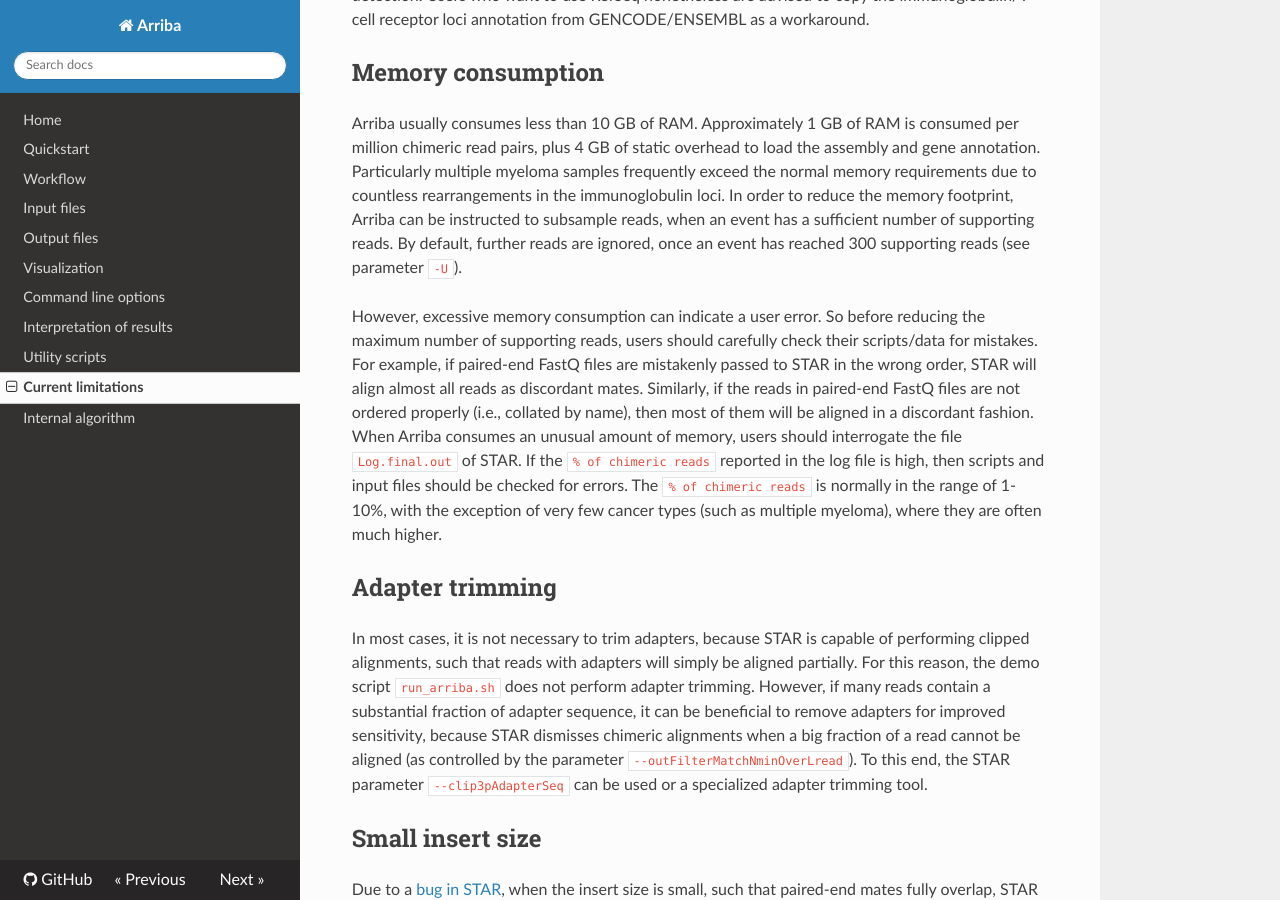
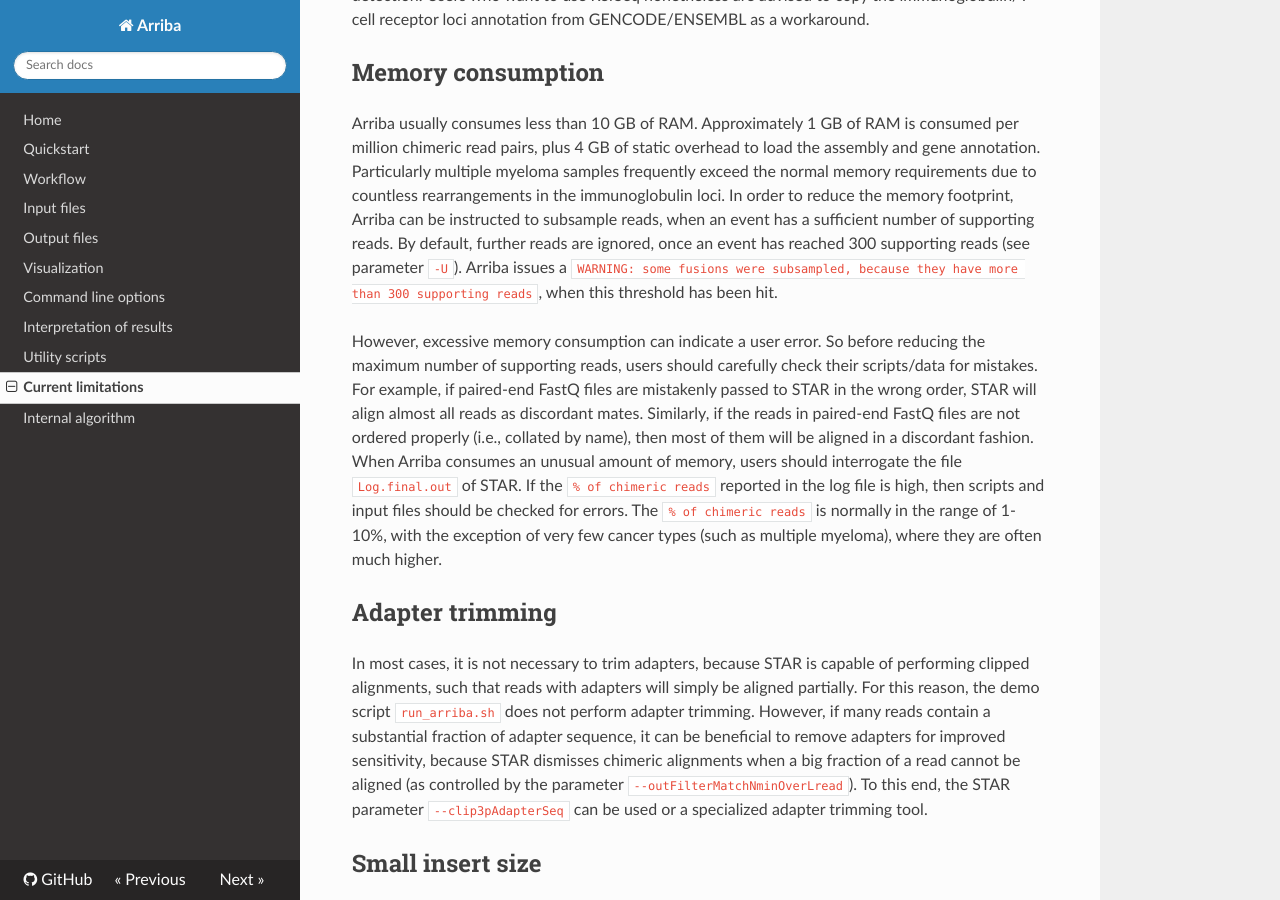
Before and after one commit to suhrig/arriba, an MkDocs documentation site: the page built from documentation/current-limitations.md, in a window 1280 px wide and 900 px high, scrolled down 467 px. Built offline with MkDocs 1.6.1, drawn with Linux system fonts in a browser that asks for light colours; nearby versions of some CDN libraries; old or Windows-style settings are respelled for this version of MkDocs.

Commit message:
state subsampling warning in documentation

```diff
--- a/documentation/current-limitations.md
+++ b/documentation/current-limitations.md
@@ -11,7 +11,7 @@
 Memory consumption
 ------------------
 
-Arriba usually consumes less than 10 GB of RAM. Approximately 1 GB of RAM is consumed per million chimeric read pairs, plus 4 GB of static overhead to load the assembly and gene annotation. Particularly multiple myeloma samples frequently exceed the normal memory requirements due to countless rearrangements in the immunoglobulin loci. In order to reduce the memory footprint, Arriba can be instructed to subsample reads, when an event has a sufficient number of supporting reads. By default, further reads are ignored, once an event has reached 300 supporting reads (see parameter `-U`).
+Arriba usually consumes less than 10 GB of RAM. Approximately 1 GB of RAM is consumed per million chimeric read pairs, plus 4 GB of static overhead to load the assembly and gene annotation. Particularly multiple myeloma samples frequently exceed the normal memory requirements due to countless rearrangements in the immunoglobulin loci. In order to reduce the memory footprint, Arriba can be instructed to subsample reads, when an event has a sufficient number of supporting reads. By default, further reads are ignored, once an event has reached 300 supporting reads (see parameter `-U`). Arriba issues a `WARNING: some fusions were subsampled, because they have more than 300 supporting reads`, when this threshold has been hit.
 
 However, excessive memory consumption can indicate a user error. So before reducing the maximum number of supporting reads, users should carefully check their scripts/data for mistakes. For example, if paired-end FastQ files are mistakenly passed to STAR in the wrong order, STAR will align almost all reads as discordant mates. Similarly, if the reads in paired-end FastQ files are not ordered properly (i.e., collated by name), then most of them will be aligned in a discordant fashion. When Arriba consumes an unusual amount of memory, users should interrogate the file `Log.final.out` of STAR. If the `% of chimeric reads` reported in the log file is high, then scripts and input files should be checked for errors. The `% of chimeric reads` is normally in the range of 1-10%, with the exception of very few cancer types (such as multiple myeloma), where they are often much higher.
 
```
Also changed, not shown: documentation/command-line-options.md (+1 -1 lines).
